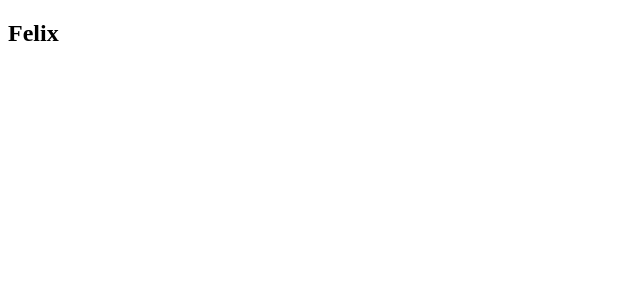
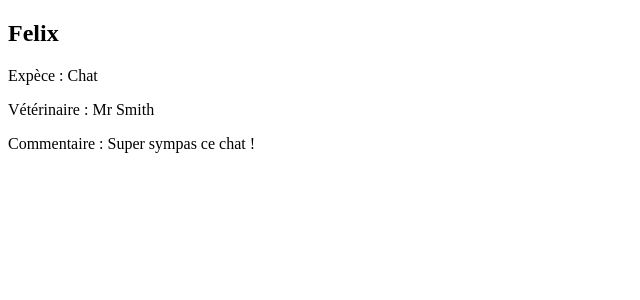
Before and after one commit to robinComa/formation-angular-06-2020, an Angular app: page / in a window 1280 px wide. Shown: the top 300 px of the page, without its empty margins (0-640 px from the left). Built offline with nearby package versions, Linux system fonts and the light colour scheme.

Commit message:
feat(Animal): interface

```diff
--- a/src/app/animal/animal-preview/animal-preview.component.html
+++ b/src/app/animal/animal-preview/animal-preview.component.html
@@ -1 +1,5 @@
-<h2>Felix</h2>
+<h2>{{ animal.name }}</h2>
+
+<p>Expèce : {{ animal.espece }}</p>
+<p>Vétérinaire : {{ animal.veterinaire }}</p>
+<p>Commentaire : {{ animal.commentaire }}</p>
--- a/src/app/animal/animal-preview/animal-preview.component.ts
+++ b/src/app/animal/animal-preview/animal-preview.component.ts
@@ -1,15 +1,23 @@
 import { Component, OnInit } from '@angular/core';
+
+import { Animal } from '../shared/animal';
 
 @Component({
   selector: 'app-animal-preview',
   templateUrl: './animal-preview.component.html',
-  styleUrls: ['./animal-preview.component.scss']
+  styleUrls: ['./animal-preview.component.scss'],
 })
 export class AnimalPreviewComponent implements OnInit {
+  animal: Animal;
 
-  constructor() { }
+  constructor() {}
 
   ngOnInit(): void {
+    this.animal = {
+      name: 'Felix',
+      espece: 'Chat',
+      veterinaire: 'Mr Smith',
+      commentaire: 'Super sympas ce chat !',
+    };
   }
-
 }
--- /dev/null
+++ b/src/app/animal/shared/animal.ts
@@ -0,0 +1,6 @@
+export interface Animal {
+  name: string;
+  espece: string;
+  veterinaire: string;
+  commentaire: string;
+}
```
